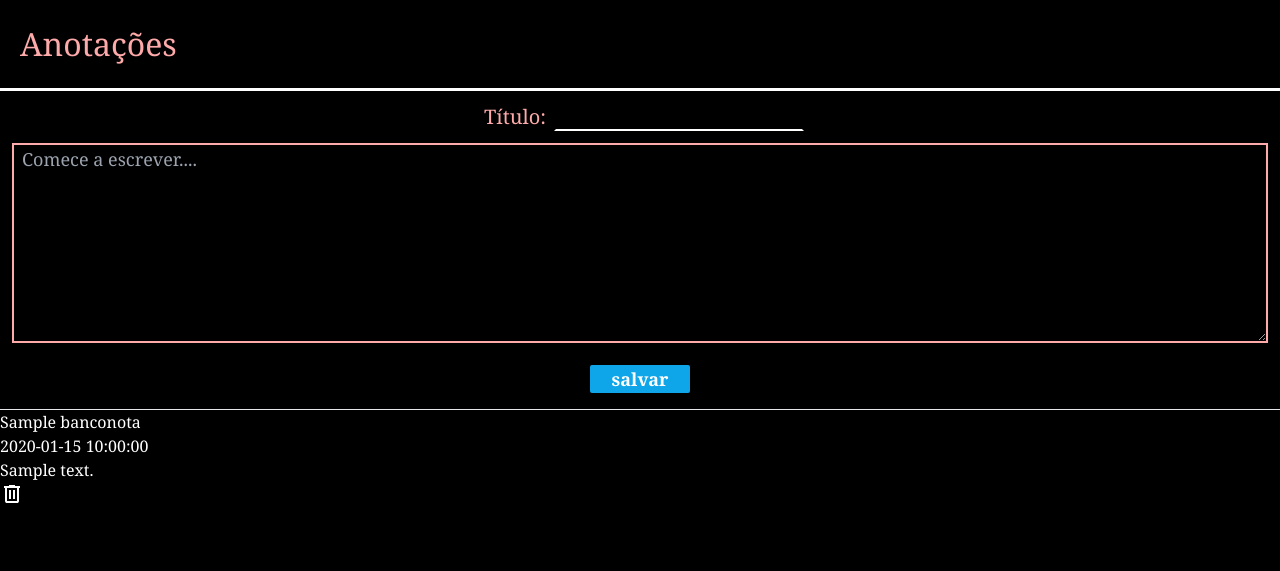
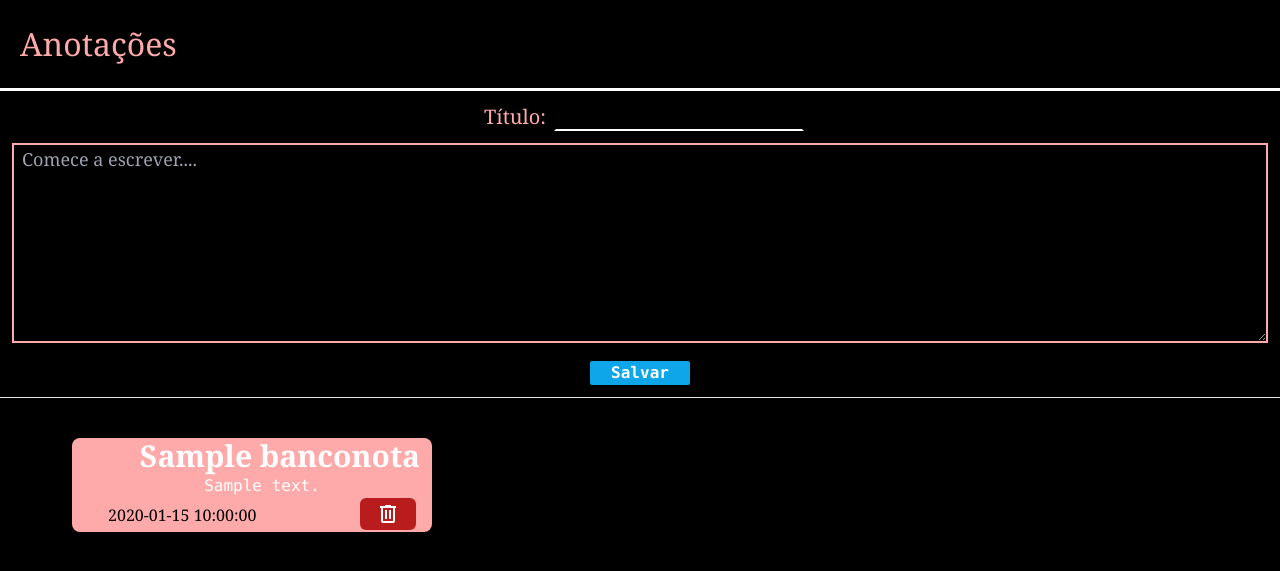
Before and after one commit to AndressaSales/anota-es, a Flask app: page / in a window 1280 px wide. Shown: the top 571 px of the page. Run offline with Flask 3, Linux system fonts and the light colour scheme; tables that the repository leaves empty hold one stand-in row (values such as "Sample post").

Commit message:
finalizando o projeto de anotacoes

```diff
--- a/routes/notas.py
+++ b/routes/notas.py
@@ -14,17 +14,17 @@ def formulario():
     return render_template('formulario.html')
 
 
-@notas_routes.route('/', methods=['post'])
-def inserir_notas():
+@notas_routes.route('/', methods=['POST'])
+def inserir():
     """ inserir anotações novas """
     data = request.json
 
-    nova_anotacao = bancoNotas.create(
+    new_anotacao = bancoNotas.create(
         title = data['title'],
-        text = data['text']
+        text = data['text'],
     )
 
-    return render_template('items.html', blocosnota=nova_anotacao)
+    return render_template('items.html', blocosnota=new_anotacao)
 
 @notas_routes.route('/<int:blocosnota_id>/delete' , methods=['DELETE'])
 def delete(blocosnota_id):
--- a/static/styles/main.css
+++ b/static/styles/main.css
@@ -558,8 +558,21 @@ video {
   position: static;
 }
 
-.mb-3 {
-  margin-bottom: 0.75rem;
+.mx-auto {
+  margin-left: auto;
+  margin-right: auto;
+}
+
+.mb-12 {
+  margin-bottom: 3rem;
+}
+
+.mb-16 {
+  margin-bottom: 4rem;
+}
+
+.mt-10 {
+  margin-top: 2.5rem;
 }
 
 .flex {
@@ -570,6 +583,10 @@ video {
   display: grid;
 }
 
+.w-\[100px\] {
+  width: 100px;
+}
+
 .w-full {
   width: 100%;
 }
@@ -578,16 +595,24 @@ video {
   width: ;
 }
 
-.w-\[200\] {
-  width: 200;
+.w-\[30\] {
+  width: 30;
 }
 
-.w-\[200px\] {
-  width: 200px;
+.w-\[50\] {
+  width: 50;
 }
 
-.w-\[100px\] {
-  width: 100px;
+.max-w-3xl {
+  max-width: 48rem;
+}
+
+.max-w-6xl {
+  max-width: 72rem;
+}
+
+.grid-cols-1 {
+  grid-template-columns: repeat(1, minmax(0, 1fr));
 }
 
 .flex-col {
@@ -602,44 +627,37 @@ video {
   justify-content: center;
 }
 
+.justify-between {
+  justify-content: space-between;
+}
+
+.gap-2 {
+  gap: 0.5rem;
+}
+
+.gap-7 {
+  gap: 1.75rem;
+}
+
 .rounded-sm {
   border-radius: 0.125rem;
 }
 
-.border {
-  border-width: 1px;
+.rounded-md {
+  border-radius: 0.375rem;
+}
+
+.rounded-lg {
+  border-radius: 0.5rem;
 }
 
 .border-2 {
   border-width: 2px;
 }
 
-.border-4 {
-  border-width: 4px;
-}
-
-.border-t {
-  border-top-width: 1px;
-}
-
-.border-l {
-  border-left-width: 1px;
-}
-
-.border-r {
-  border-right-width: 1px;
-}
-
-.border-solid {
-  border-style: solid;
-}
-
-.border-\[\] {
-  border-color: ;
-}
-
-.border-\[\#\] {
-  border-color: #;
+.border-\[\#faa\] {
+  --tw-border-opacity: 1;
+  border-color: rgb(255 170 170 / var(--tw-border-opacity));
 }
 
 .border-\[\#fff\] {
@@ -647,43 +665,26 @@ video {
   border-color: rgb(255 255 255 / var(--tw-border-opacity));
 }
 
-.border-\[\#faa\] {
-  --tw-border-opacity: 1;
-  border-color: rgb(255 170 170 / var(--tw-border-opacity));
+.border-l-transparent {
+  border-left-color: transparent;
 }
 
-.border-\[\#dd\] {
-  border-color: #dd;
-}
-
-.border-\[\#ddd\] {
-  --tw-border-opacity: 1;
-  border-color: rgb(221 221 221 / var(--tw-border-opacity));
+.border-r-transparent {
+  border-right-color: transparent;
 }
 
 .border-t-transparent {
   border-top-color: transparent;
 }
 
-.border-r-transparent {
-  border-right-color: transparent;
+.bg-\[\#fff\] {
+  --tw-bg-opacity: 1;
+  background-color: rgb(255 255 255 / var(--tw-bg-opacity));
 }
 
-.border-l-transparent {
-  border-left-color: transparent;
-}
-
-.border-b-\[\#fff\] {
-  --tw-border-opacity: 1;
-  border-bottom-color: rgb(255 255 255 / var(--tw-border-opacity));
-}
-
-.border-b-transparent {
-  border-bottom-color: transparent;
-}
-
-.bg-transparent {
-  background-color: transparent;
+.bg-red-700 {
+  --tw-bg-opacity: 1;
+  background-color: rgb(185 28 28 / var(--tw-bg-opacity));
 }
 
 .bg-sky-500 {
@@ -691,16 +692,55 @@ video {
   background-color: rgb(14 165 233 / var(--tw-bg-opacity));
 }
 
+.bg-transparent {
+  background-color: transparent;
+}
+
+.bg-blue-200 {
+  --tw-bg-opacity: 1;
+  background-color: rgb(191 219 254 / var(--tw-bg-opacity));
+}
+
+.bg-purple-700 {
+  --tw-bg-opacity: 1;
+  background-color: rgb(126 34 206 / var(--tw-bg-opacity));
+}
+
+.bg-\[\#f\] {
+  background-color: #f;
+}
+
+.bg-\[\#faa\] {
+  --tw-bg-opacity: 1;
+  background-color: rgb(255 170 170 / var(--tw-bg-opacity));
+}
+
 .p-3 {
   padding: 0.75rem;
 }
 
-.p-2 {
-  padding: 0.5rem;
+.p-4 {
+  padding: 1rem;
 }
 
-.p-4 {
-  padding: 1rem;
+.px-3 {
+  padding-left: 0.75rem;
+  padding-right: 0.75rem;
+}
+
+.py-3 {
+  padding-top: 0.75rem;
+  padding-bottom: 0.75rem;
+}
+
+.px-2 {
+  padding-left: 0.5rem;
+  padding-right: 0.5rem;
+}
+
+.px-4 {
+  padding-left: 1rem;
+  padding-right: 1rem;
 }
 
 .py-2 {
@@ -708,34 +748,38 @@ video {
   padding-bottom: 0.5rem;
 }
 
-.py-3 {
-  padding-top: 0.75rem;
-  padding-bottom: 0.75rem;
-}
-
-.px-3 {
-  padding-left: 0.75rem;
-  padding-right: 0.75rem;
-}
-
-.pt-3 {
-  padding-top: 0.75rem;
-}
-
-.pb-2 {
-  padding-bottom: 0.5rem;
-}
-
-.pl-3 {
-  padding-left: 0.75rem;
+.py-1 {
+  padding-top: 0.25rem;
+  padding-bottom: 0.25rem;
 }
 
 .pl-2 {
   padding-left: 0.5rem;
 }
 
-.pr-2 {
-  padding-right: 0.5rem;
+.pl-5 {
+  padding-left: 1.25rem;
+}
+
+.pl-4 {
+  padding-left: 1rem;
+}
+
+.pr-4 {
+  padding-right: 1rem;
+}
+
+.text-center {
+  text-align: center;
+}
+
+.font-mono {
+  font-family: ui-monospace, SFMono-Regular, Menlo, Monaco, Consolas, "Liberation Mono", "Courier New", monospace;
+}
+
+.text-lg {
+  font-size: 1.125rem;
+  line-height: 1.75rem;
 }
 
 .text-xl {
@@ -743,13 +787,27 @@ video {
   line-height: 1.75rem;
 }
 
-.text-lg {
-  font-size: 1.125rem;
-  line-height: 1.75rem;
+.text-3xl {
+  font-size: 1.875rem;
+  line-height: 2.25rem;
+}
+
+.text-2xl {
+  font-size: 1.5rem;
+  line-height: 2rem;
 }
 
 .font-bold {
   font-weight: 700;
+}
+
+.font-medium {
+  font-weight: 500;
+}
+
+.text-\[\#faa\] {
+  --tw-text-opacity: 1;
+  color: rgb(255 170 170 / var(--tw-text-opacity));
 }
 
 .text-\[\#fff\] {
@@ -761,44 +819,22 @@ video {
   color: #ffff;
 }
 
-.text-\[\#f\] {
-  color: #f;
-}
-
-.text-\[\#faa\] {
-  --tw-text-opacity: 1;
-  color: rgb(255 170 170 / var(--tw-text-opacity));
-}
-
 .text-\[\] {
   color: ;
-}
-
-.text-\[\#d\] {
-  color: #d;
-}
-
-.text-\[\#ddd\] {
-  --tw-text-opacity: 1;
-  color: rgb(221 221 221 / var(--tw-text-opacity));
 }
 
 .text-\[\#\] {
   color: #;
 }
 
-.text-white {
+.text-\[\#000\] {
   --tw-text-opacity: 1;
-  color: rgb(255 255 255 / var(--tw-text-opacity));
+  color: rgb(0 0 0 / var(--tw-text-opacity));
 }
 
 .outline-none {
   outline: 2px solid transparent;
   outline-offset: 2px;
-}
-
-.outline {
-  outline-style: solid;
 }
 
 .outline-0 {
@@ -826,33 +862,7 @@ body{
   background-color: #000;
 }
 
-@media (min-width: 640px) {
-  .sm\:flex {
-    display: flex;
-  }
-
-  .sm\:grid-cols-1 {
-    grid-template-columns: repeat(1, minmax(0, 1fr));
-  }
-
-  .sm\:flex-col {
-    flex-direction: column;
-  }
-}
-
 @media (min-width: 768px) {
-  .md\:flex {
-    display: flex;
-  }
-
-  .md\:grid-cols-3 {
-    grid-template-columns: repeat(3, minmax(0, 1fr));
-  }
-
-  .md\:flex-col {
-    flex-direction: column;
-  }
-
   .md\:border-4 {
     border-width: 4px;
   }
@@ -860,10 +870,6 @@ body{
   .md\:border-\[\#faa\] {
     --tw-border-opacity: 1;
     border-color: rgb(255 170 170 / var(--tw-border-opacity));
-  }
-
-  .md\:border-t-transparent {
-    border-top-color: transparent;
   }
 
   .md\:border-b-transparent {
@@ -874,6 +880,10 @@ body{
     border-right-color: transparent;
   }
 
+  .md\:border-t-transparent {
+    border-top-color: transparent;
+  }
+
   .md\:pl-2 {
     padding-left: 0.5rem;
   }
@@ -882,6 +892,10 @@ body{
 @media (min-width: 1024px) {
   .lg\:flex {
     display: flex;
+  }
+
+  .lg\:grid-cols-3 {
+    grid-template-columns: repeat(3, minmax(0, 1fr));
   }
 
   .lg\:flex-row {
@@ -896,41 +910,33 @@ body{
     justify-content: center;
   }
 
-  .lg\:border-4 {
-    border-width: 4px;
-  }
-
   .lg\:border-none {
     border-style: none;
-  }
-
-  .lg\:border-\[\#faa\] {
-    --tw-border-opacity: 1;
-    border-color: rgb(255 170 170 / var(--tw-border-opacity));
-  }
-
-  .lg\:border-t-transparent {
-    border-top-color: transparent;
-  }
-
-  .lg\:border-b-transparent {
-    border-bottom-color: transparent;
-  }
-
-  .lg\:border-r-transparent {
-    border-right-color: transparent;
-  }
-
-  .lg\:pl-2 {
-    padding-left: 0.5rem;
   }
 
   .lg\:pr-2 {
     padding-right: 0.5rem;
   }
 
-  .lg\:text-\[\] {
-    color: ;
+  .lg\:pl-3 {
+    padding-left: 0.75rem;
+  }
+
+  .lg\:pr-3 {
+    padding-right: 0.75rem;
+  }
+
+  .lg\:text-left {
+    text-align: left;
+  }
+
+  .lg\:text-right {
+    text-align: right;
+  }
+
+  .lg\:text-3xl {
+    font-size: 1.875rem;
+    line-height: 2.25rem;
   }
 
   .lg\:text-\[\#faa\] {
--- a/templates/formulario.html
+++ b/templates/formulario.html
@@ -1,5 +1,4 @@
-<form  action="{{url_for('notas.inserir_notas')}}" method="post">
-  <div class=" flex flex-col">
+<form class=" flex flex-col  c-form" action="{{ url_for('notas.inserir') }}" method="POST">
   <div class="p-3 lg:flex lg:items-center lg:justify-center lg:flex-row flex flex-col">
     <label
       class="text-[#ffff] text-xl md:border-[#faa] md:border-4 md:border-t-transparent md:border-b-transparent md:border-r-transparent md:pl-2 lg:border-none lg:pr-2 lg:text-[#faa]"
@@ -17,8 +16,7 @@
           style="height: 200px" name="text"
     ></textarea>
   </div>
-    <div class="justify-center flex items-center p-4">
-          <button class="bg-sky-500 text-[#fff] w-[100px] font-bold text-lg rounded-sm">salvar</button>
-    </div>
+  <div class="items-center justify-center flex py-3">
+      <button type="submit" class="text-[#fff] bg-sky-500 w-[100px] rounded-sm font-bold  font-mono">Salvar</button>
   </div>
 </form>
--- a/templates/items.html
+++ b/templates/items.html
@@ -1,19 +1,19 @@
-<div>
-    <div class="grid sm:grid-cols-1 md:grid-cols-3" id="blocosnota-{{blocosnota.id}}">
+<div id="blocosnota-{{blocosnota.id}}">
+    <div class="bg-[#faa] rounded-lg pl-5">
         <div>
-            <div class="">
-                <div class="">
-                    <h5 class="text-white">{{blocosnota.title}}</h5>
-                    <h6 class="text-white">{{blocosnota.time}}</h6>
-                    <p class="text-white">{{blocosnota.text}}</p>
-                    <button
-                        type="submit"
-                        class="btn btn-danger"
-                        c-delete="{{url_for('notas.delete', blocosnota_id=blocosnota.id)}}"
-                    >
-                        <img src="{{url_for('static', filename="image/delete.svg")}}" alt="delete">
-                    </button>
-                </div>
+            <h1 class="text-center font-bold text-2xl lg:text-3xl lg:text-right lg:pr-3 text-[#fff]">{{blocosnota.title}}</h1>
+            <h3 class="text-center text-[#fff] font-mono">{{blocosnota.text}}</h3>
+        </div>
+        <div class="justify-between items-center flex">
+            <p class="font-medium text-[#000] pl-4">{{blocosnota.time}}</p>
+            <div class="pr-4">
+                <button
+                    type="submit"
+                    class="bg-red-700 px-4 py-1 rounded-md"
+                    c-delete="{{url_for('notas.delete', blocosnota_id=blocosnota.id)}}"
+                >
+                    <img src="{{url_for('static', filename='image/delete.svg')}}"  alt="delete"/>
+                </button>
             </div>
         </div>
     </div>
--- a/templates/lista.html
+++ b/templates/lista.html
@@ -1,4 +1,4 @@
-<div>
+<div class="grid grid-cols-1 lg:grid-cols-3 gap-7 mx-auto max-w-6xl px-2 mb-16 mt-10">
     {% for blocosnota in blocosnotas %}
             {% include 'items.html' %}
     {% endfor %}
```
Lines whose indentation alone changed are shown as unchanged.
